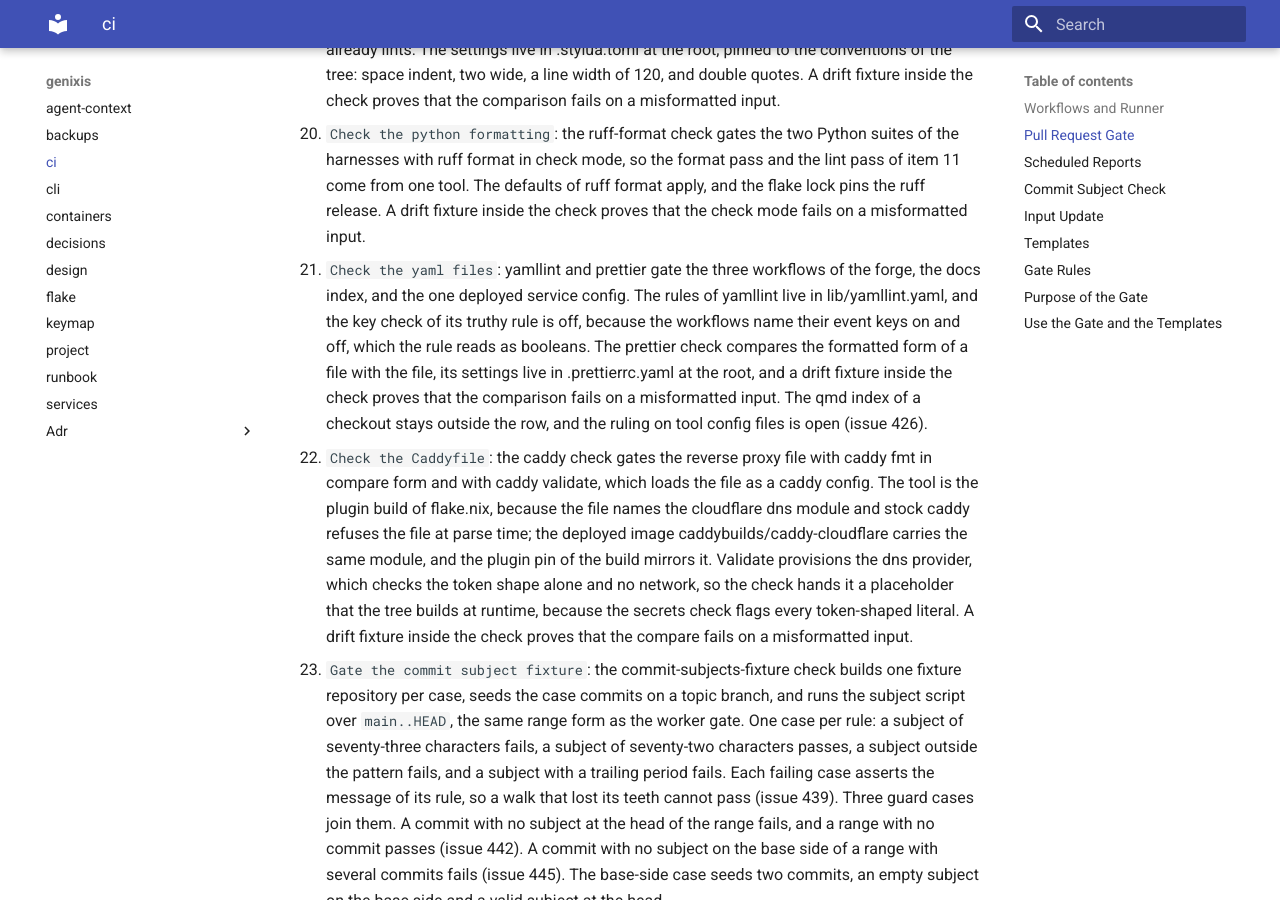
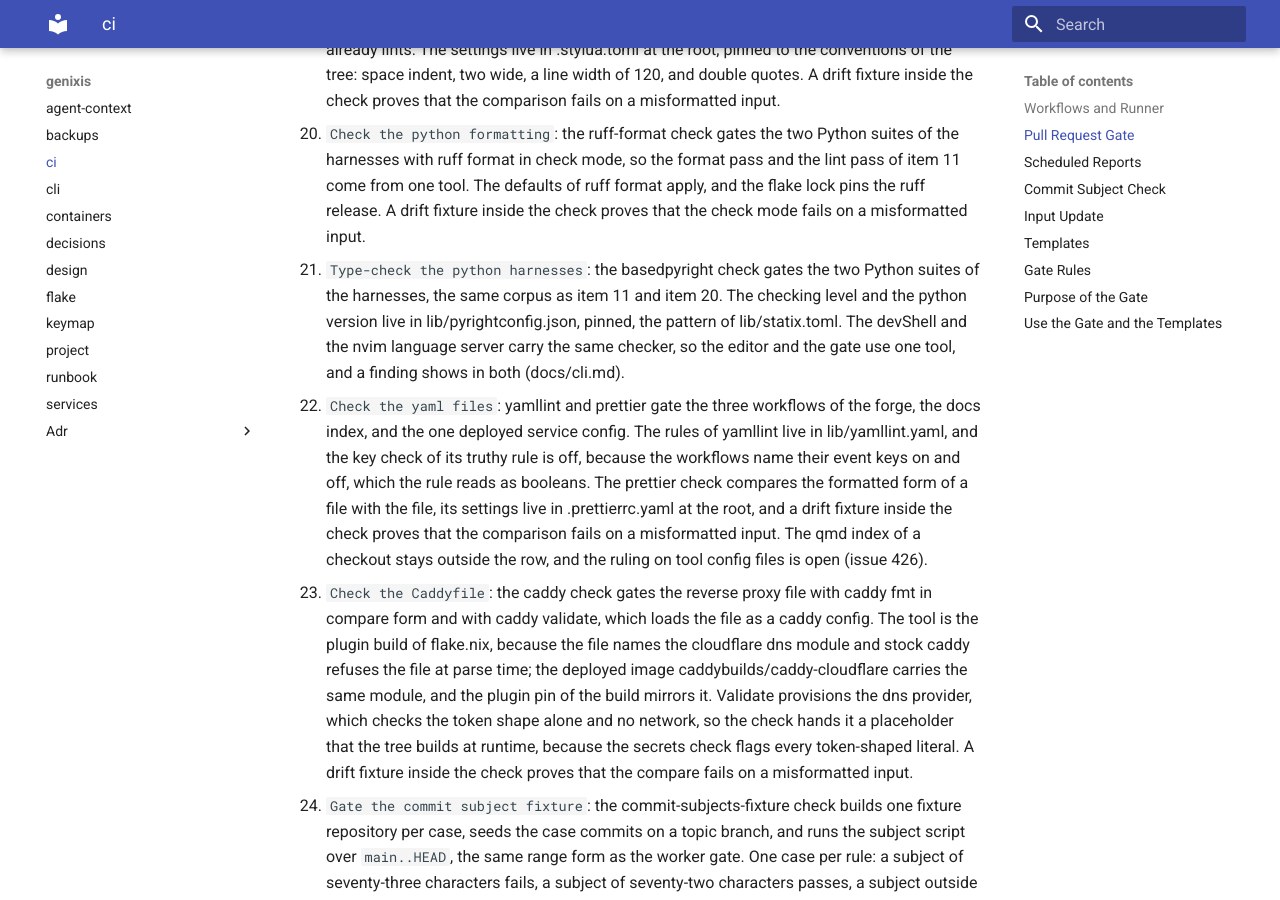
Before and after one commit to Jracon/genixis, an MkDocs documentation site: the page built from docs/ci.md, in a window 1280 px wide and 900 px high, scrolled down 3833 px. Built offline with MkDocs 1.6.1 and Material for MkDocs 9.7.7, drawn with Linux system fonts in a browser that asks for light colours.

Commit message:
feat(ci): gate the python suites with basedpyright
The gate gave the two python harnesses lint, format, and dead-code rows
but no type check, so a type error reached the runner only through the
runtime of a harness run. The basedpyright check gates both suites in
the gate job and in nix flake check, and the devShell and the nvim
language server move from pyright to basedpyright, so the editor and
the gate use one tool (issue 543, gap 1).

The checking level is basic, pinned with the python version in
lib/pyrightconfig.json: the standard level of basedpyright 1.39.8
raises the missing generic type arguments and the unknown-type rules to
errors, and it reports 48 errors and 1322 warnings on the unannotated
harnesses. At basic the first run held eight findings, all type
hygiene and no live defect. The owner approved the widening of the
scope by the two harness files in the windowed session, and the fixes
ride this commit:

- dispatcher.py narrows the run payload and the issue body through
  isinstance before the .get reads.
- dispatcher-test.py asserts the spec and loader after
  spec_from_file_location, sets the two SPAWN_SPACING monkeypatches
  through setattr, and gives the handle_error recorder the named
  signature of socketserver.

A planted type error in forge-hook.py fails the check with
reportAssignmentType, and the plant is reverted. The dispatcher
harness passes 117 of 117 checks after the fixes.

Co-Authored-By: Claude Code <noreply@anthropic.com>

```diff
--- a/docs/ci.md
+++ b/docs/ci.md
@@ -39,11 +39,12 @@ Each check derivation lives in lib/checks.nix, so the `Check flake` step builds
 18. `Check the bash scripts`: shfmt and shellcheck gate the four scripts of the media-servers group. The shfmt check compares the formatted form of a script with the file, and a drift fixture inside the check proves that the comparison fails on a misformatted input, so the pass cannot silently stop finding drift. The shellcheck check runs at its default severity, and the invocation in lib/checks.nix is the pinned configuration. A script carries a directive for its own exception, as clean.sh does for SC2053. Three of the four scripts run under `set -euo pipefail`, so a failing command fails the run, and the daily timer that runs the playlist generator reports the failure. path_generator.sh holds no header, because `set -u` would break its two-argument call: the script reads its third argument unconditionally at the top, and a call without that argument dies on the unbound variable.
 19. `Check the lua formatting`: the stylua check gates the lua tree of neovim, which luacheck already lints. The settings live in .stylua.toml at the root, pinned to the conventions of the tree: space indent, two wide, a line width of 120, and double quotes. A drift fixture inside the check proves that the comparison fails on a misformatted input.
 20. `Check the python formatting`: the ruff-format check gates the two Python suites of the harnesses with ruff format in check mode, so the format pass and the lint pass of item 11 come from one tool. The defaults of ruff format apply, and the flake lock pins the ruff release. A drift fixture inside the check proves that the check mode fails on a misformatted input.
-21. `Check the yaml files`: yamllint and prettier gate the three workflows of the forge, the docs index, and the one deployed service config. The rules of yamllint live in lib/yamllint.yaml, and the key check of its truthy rule is off, because the workflows name their event keys on and off, which the rule reads as booleans. The prettier check compares the formatted form of a file with the file, its settings live in .prettierrc.yaml at the root, and a drift fixture inside the check proves that the comparison fails on a misformatted input. The qmd index of a checkout stays outside the row, and the ruling on tool config files is open (issue 426).
-22. `Check the Caddyfile`: the caddy check gates the reverse proxy file with caddy fmt in compare form and with caddy validate, which loads the file as a caddy config. The tool is the plugin build of flake.nix, because the file names the cloudflare dns module and stock caddy refuses the file at parse time; the deployed image caddybuilds/caddy-cloudflare carries the same module, and the plugin pin of the build mirrors it. Validate provisions the dns provider, which checks the token shape alone and no network, so the check hands it a placeholder that the tree builds at runtime, because the secrets check flags every token-shaped literal. A drift fixture inside the check proves that the compare fails on a misformatted input.
-23. `Gate the commit subject fixture`: the commit-subjects-fixture check builds one fixture repository per case, seeds the case commits on a topic branch, and runs the subject script over `main..HEAD`, the same range form as the worker gate. One case per rule: a subject of seventy-three characters fails, a subject of seventy-two characters passes, a subject outside the pattern fails, and a subject with a trailing period fails. Each failing case asserts the message of its rule, so a walk that lost its teeth cannot pass (issue 439). Three guard cases join them. A commit with no subject at the head of the range fails, and a range with no commit passes (issue 442). A commit with no subject on the base side of a range with several commits fails (issue 445). The base-side case seeds two commits, an empty subject on the base side and a valid subject at the head.
-24. `Find the dead python code`: the vulture check gates the two Python suites of the harnesses, the same corpus as item 11 and item 20. Vulture reads both suites in one pass, so it names a module-level function or class that no file reaches, which the file-local ruff rules cannot see. The minimum confidence of the invocation and the whitelist file lib/vulture-whitelist.py are the pinned configuration, and each entry of the whitelist names its reason in one line. The pass landed with the rename of one unused binding of the sweep lock, so no gate run held it (issue 434). The dead-code class of the other languages: staticcheck covers the go module through its unused analysis (item 10), deadnix covers the unused let bindings of the nix files (item 8), and the ruling on the rows without a cross-file tool is open (issue 434): the four scripts of the media servers, the nvim lua tree, and the nix modules and attributes outside a let binding.
-25. The host-toplevels check holds no step of its own: it gates through the `Check flake` step alone, the pattern of item 17. The check forces the toplevel derivation of each NixOS host of the flake, the value that a rebuild evaluates, so the unit generation of the module system runs in the gate; the forcing reads each timer value twice, at the warnings of the systemd module and at the unit files. An import that points at no file, and a failed assertion of a host, then fail the gate before the first rebuild of a host finds it. The flake check forces no toplevel of a host; the timer import of the backup set rode that hole onto main, and only the first rebuild of `services` would have found it (issue 527). The fixture proves the teeth, the drift fixture pattern of the format checks: one module of the defect shape, a let import behind a timer value, fails the forcing on a target that throws and passes it on the clean target, the shared timer shape that the defect meant. The throwing target stands for the missing file of the defect, because the error of a missing path of the flake source is not catchable in restricted eval: such an import in a host kills the check evaluation itself, and the gate reddens the same way. The probe evaluates the standard module list of NixOS with the install dummy of the repository on top, so it reads no machine-local file and its outcome is deterministic.
+21. `Type-check the python harnesses`: the basedpyright check gates the two Python suites of the harnesses, the same corpus as item 11 and item 20. The checking level and the python version live in lib/pyrightconfig.json, pinned, the pattern of lib/statix.toml. The devShell and the nvim language server carry the same checker, so the editor and the gate use one tool, and a finding shows in both (docs/cli.md).
+22. `Check the yaml files`: yamllint and prettier gate the three workflows of the forge, the docs index, and the one deployed service config. The rules of yamllint live in lib/yamllint.yaml, and the key check of its truthy rule is off, because the workflows name their event keys on and off, which the rule reads as booleans. The prettier check compares the formatted form of a file with the file, its settings live in .prettierrc.yaml at the root, and a drift fixture inside the check proves that the comparison fails on a misformatted input. The qmd index of a checkout stays outside the row, and the ruling on tool config files is open (issue 426).
+23. `Check the Caddyfile`: the caddy check gates the reverse proxy file with caddy fmt in compare form and with caddy validate, which loads the file as a caddy config. The tool is the plugin build of flake.nix, because the file names the cloudflare dns module and stock caddy refuses the file at parse time; the deployed image caddybuilds/caddy-cloudflare carries the same module, and the plugin pin of the build mirrors it. Validate provisions the dns provider, which checks the token shape alone and no network, so the check hands it a placeholder that the tree builds at runtime, because the secrets check flags every token-shaped literal. A drift fixture inside the check proves that the compare fails on a misformatted input.
+24. `Gate the commit subject fixture`: the commit-subjects-fixture check builds one fixture repository per case, seeds the case commits on a topic branch, and runs the subject script over `main..HEAD`, the same range form as the worker gate. One case per rule: a subject of seventy-three characters fails, a subject of seventy-two characters passes, a subject outside the pattern fails, and a subject with a trailing period fails. Each failing case asserts the message of its rule, so a walk that lost its teeth cannot pass (issue 439). Three guard cases join them. A commit with no subject at the head of the range fails, and a range with no commit passes (issue 442). A commit with no subject on the base side of a range with several commits fails (issue 445). The base-side case seeds two commits, an empty subject on the base side and a valid subject at the head.
+25. `Find the dead python code`: the vulture check gates the two Python suites of the harnesses, the same corpus as item 11 and item 20. Vulture reads both suites in one pass, so it names a module-level function or class that no file reaches, which the file-local ruff rules cannot see. The minimum confidence of the invocation and the whitelist file lib/vulture-whitelist.py are the pinned configuration, and each entry of the whitelist names its reason in one line. The pass landed with the rename of one unused binding of the sweep lock, so no gate run held it (issue 434). The dead-code class of the other languages: staticcheck covers the go module through its unused analysis (item 10), deadnix covers the unused let bindings of the nix files (item 8), and the ruling on the rows without a cross-file tool is open (issue 434): the four scripts of the media servers, the nvim lua tree, and the nix modules and attributes outside a let binding.
+26. The host-toplevels check holds no step of its own: it gates through the `Check flake` step alone, the pattern of item 17. The check forces the toplevel derivation of each NixOS host of the flake, the value that a rebuild evaluates, so the unit generation of the module system runs in the gate; the forcing reads each timer value twice, at the warnings of the systemd module and at the unit files. An import that points at no file, and a failed assertion of a host, then fail the gate before the first rebuild of a host finds it. The flake check forces no toplevel of a host; the timer import of the backup set rode that hole onto main, and only the first rebuild of `services` would have found it (issue 527). The fixture proves the teeth, the drift fixture pattern of the format checks: one module of the defect shape, a let import behind a timer value, fails the forcing on a target that throws and passes it on the clean target, the shared timer shape that the defect meant. The throwing target stands for the missing file of the defect, because the error of a missing path of the flake source is not catchable in restricted eval: such an import in a host kills the check evaluation itself, and the gate reddens the same way. The probe evaluates the standard module list of NixOS with the install dummy of the repository on top, so it reads no machine-local file and its outcome is deterministic.
 
 ## Scheduled Reports
 
```
Also changed, not shown: docs/cli.md (+1 -1 lines), 8 other files.
